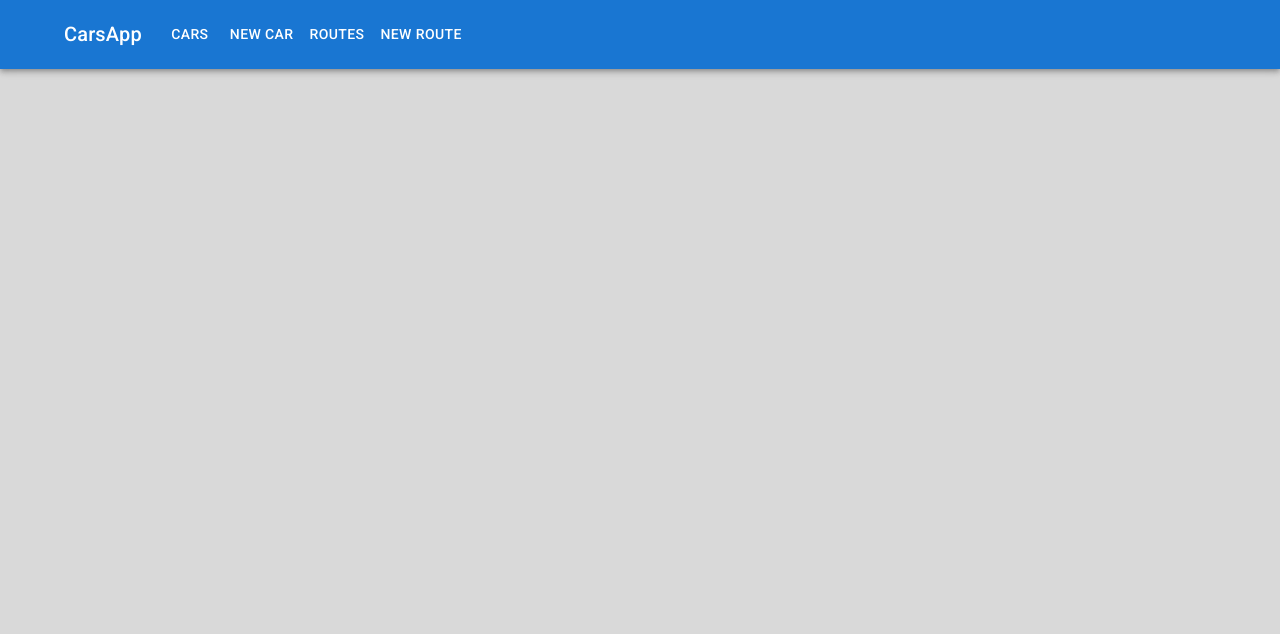
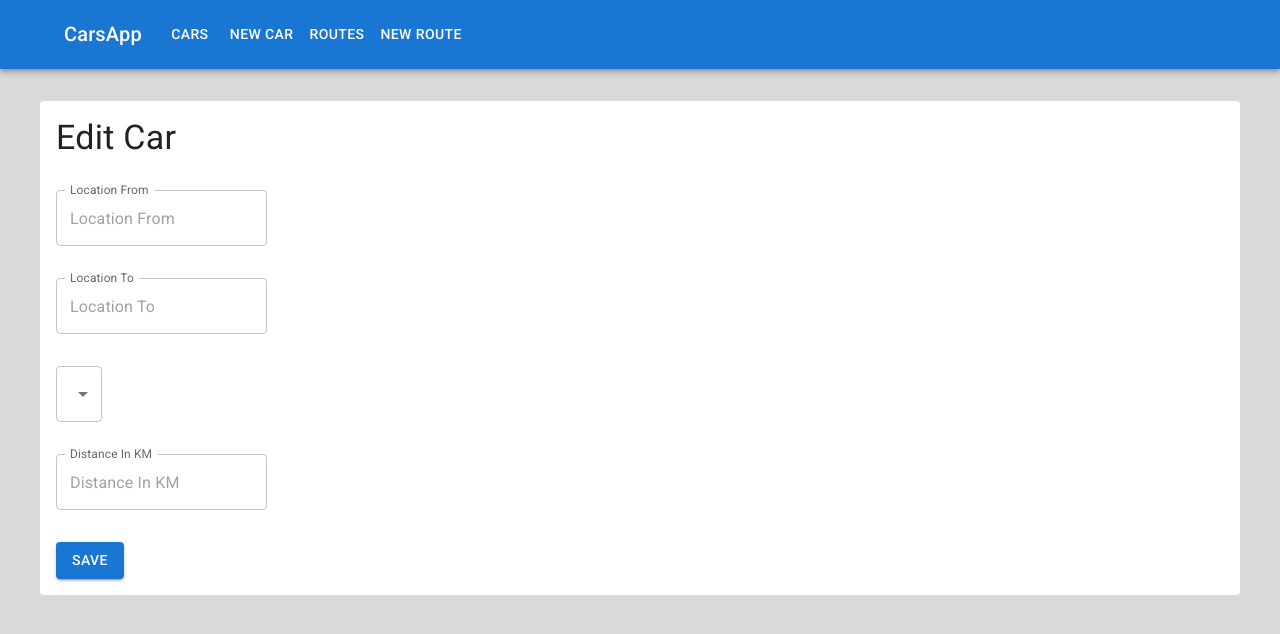
Before and after one commit to akosfi/donehw, a React (Create React App) app: page /routes/edit/1 in a window 1280 px wide. Shown: the top 634 px of the page. Built offline with nearby package versions, Linux system fonts and the light colour scheme.

Commit message:
[feature] Started edit route page.

```diff
--- a/package.json
+++ b/package.json
@@ -3,9 +3,11 @@
   "version": "0.1.0",
   "private": true,
   "dependencies": {
+    "@date-io/date-fns": "^2.11.0",
     "@emotion/react": "^11.7.1",
     "@emotion/styled": "^11.6.0",
     "@mui/icons-material": "^5.2.5",
+    "@mui/lab": "^5.0.0-alpha.64",
     "@mui/material": "^5.2.8",
     "@mui/styles": "^5.2.3",
     "@reduxjs/toolkit": "^1.7.1",
@@ -22,6 +24,7 @@
     "@types/redux": "^3.6.0",
     "@types/redux-saga": "^0.10.5",
     "@types/uuid": "^8.3.4",
+    "date-fns": "^2.28.0",
     "lodash": "^4.17.21",
     "react": "^17.0.2",
     "react-dom": "^17.0.2",
--- a/src/App.tsx
+++ b/src/App.tsx
@@ -8,6 +8,8 @@ import Navigation from "components/common/Navigation";
 import CarsPage from "components/pages/CarsPage";
 import CarEditPage from "components/pages/CarEditPage";
 import CarCreatePage from "components/pages/CarCreatePage";
+import RoutesPage from "components/pages/RoutesPage";
+import RouteEditPage from "components/pages/RouteEditPage";
 //
 import "assets/global/style.module.scss";
 
@@ -27,6 +29,8 @@ const App: FC = () => {
                 <Route path="/cars" element={<CarsPage />} />
                 <Route path="/cars/edit/:id" element={<CarEditPage />} />
                 <Route path="/cars/new" element={<CarCreatePage />} />
+                <Route path="/routes" element={<RoutesPage />} />
+                <Route path="/routes/edit/:id" element={<RouteEditPage />} />
             </Routes>
         </>
     );
--- /dev/null
+++ b/src/components/common/route/RouteEditForm/index.tsx
@@ -0,0 +1,131 @@
+import { FC, memo, useEffect, useState } from "react";
+import { useDispatch, useSelector } from "react-redux";
+import { Box, Button, MenuItem, Select, TextField } from "@mui/material";
+import { useForm, Controller } from "react-hook-form";
+import { LocalizationProvider, MobileDatePicker } from "@mui/lab";
+import AdapterDateFns from "@mui/lab/AdapterDateFns";
+import { map } from "lodash";
+//
+import RouteSelectors from "redux/route/selectors";
+import { RouteActions } from "redux/route/slice";
+import CarSelectors from "redux/car/selectors";
+
+type HookFormData = {
+    id: string;
+    locationFrom: string;
+    locationTo: string;
+    carId: string | null;
+    distanceInKm: number;
+    date: Date;
+};
+
+type Props = {
+    id: string | null;
+    isCreationMode?: boolean;
+};
+
+const RouteEditForm: FC<Props> = ({ id, isCreationMode = false }) => {
+    const { register, handleSubmit: handleHookFormSubmit, setValue, control } = useForm<HookFormData>();
+
+    const route = useSelector(RouteSelectors.createGetRouteById(id || ""));
+    const cars = useSelector(CarSelectors.getCars);
+
+    const dispatch = useDispatch();
+
+    useEffect(() => {
+        if (id !== null && !isCreationMode && !!route) {
+            setValue("locationFrom", route.locationFrom);
+            setValue("locationTo", route.locationTo);
+            setValue("carId", route.carId);
+            setValue("distanceInKm", route.distanceInKm);
+            setValue("date", route.date);
+        }
+    }, [id, isCreationMode, route, setValue]);
+
+    useEffect(() => {
+        if (isCreationMode && cars.length) {
+            setValue("carId", cars[0].id);
+        }
+    }, [isCreationMode, cars, setValue]);
+
+    const handleSubmit = (data: HookFormData) => {
+        if (!isCreationMode && id !== null) {
+            dispatch(RouteActions.editRouteRequest({ route: data, routeId: id }));
+        } else {
+            dispatch(RouteActions.createRouteRequest({ route: data }));
+        }
+    };
+
+    const [value, setDateValue] = useState<Date | null>(new Date("2014-08-18T21:11:54"));
+
+    const handleChange = (newValue: Date | null) => {
+        setDateValue(newValue);
+    };
+
+    return (
+        <div>
+            <form onSubmit={handleHookFormSubmit(handleSubmit)}>
+                <Box sx={{ margin: "32px 0" }}>
+                    <TextField
+                        {...register("locationFrom")}
+                        label="Location From"
+                        placeholder="Location From"
+                        variant="outlined"
+                        InputLabelProps={{ shrink: true }}
+                    />
+                </Box>
+                <Box sx={{ marginBottom: "32px" }}>
+                    <TextField
+                        {...register("locationTo")}
+                        label="Location To"
+                        placeholder="Location To"
+                        variant="outlined"
+                        InputLabelProps={{ shrink: true }}
+                    />
+                </Box>
+                <Box sx={{ marginBottom: "32px" }}>
+                    <Controller
+                        render={({ field: { value, onChange } }) => (
+                            <Select value={value} onChange={onChange}>
+                                {map(cars, ({ id, type, licensePlateNumber }) => (
+                                    <MenuItem key={id} value={id}>
+                                        {`${licensePlateNumber} - ${type}`}
+                                    </MenuItem>
+                                ))}
+                            </Select>
+                        )}
+                        name={"carId"}
+                        control={control}
+                    />
+                </Box>
+                <Box sx={{ marginBottom: "32px" }}>
+                    <TextField
+                        {...register("distanceInKm")}
+                        label="Distance In KM"
+                        placeholder="Distance In KM"
+                        variant="outlined"
+                        InputLabelProps={{ shrink: true }}
+                    />
+                </Box>
+                <Box sx={{ marginBottom: "32px" }}>
+                    <LocalizationProvider dateAdapter={AdapterDateFns}>
+                        <MobileDatePicker
+                            label="Date mobile"
+                            inputFormat="MM/dd/yyyy"
+                            value={value}
+                            onChange={handleChange}
+                            renderInput={params => <TextField {...params} />}
+                        />
+                    </LocalizationProvider>
+                </Box>
+                <Box>
+                    <Button variant="contained" type="submit">
+                        Save
+                    </Button>
+                </Box>
+            </form>
+        </div>
+    );
+};
+
+export default memo(RouteEditForm);
--- /dev/null
+++ b/src/components/pages/RouteEditPage/index.tsx
@@ -0,0 +1,21 @@
+import { FC, memo } from "react";
+import { useParams } from "react-router-dom";
+import { Box, Typography } from "@mui/material";
+//
+import RouteEditForm from "components/common/route/RouteEditForm";
+import PageLayout from "components/common/PageLayout";
+
+const RouteEditPage: FC = () => {
+    const { id } = useParams<{ id: string }>();
+
+    return (
+        <PageLayout>
+            <Box sx={{ padding: "16px" }}>
+                <Typography variant="h4">Edit Car</Typography>
+                <RouteEditForm id={id || null} />
+            </Box>
+        </PageLayout>
+    );
+};
+
+export default memo(RouteEditPage);
--- /dev/null
+++ b/src/components/pages/RoutesPage/components/RoutesList/components/RoutesListItem/index.tsx
@@ -0,0 +1,47 @@
+import { FC, memo } from "react";
+import { useDispatch, useSelector } from "react-redux";
+import { useNavigate } from "react-router-dom";
+import { TableCell, TableRow } from "@mui/material";
+import { Edit, Delete } from "@mui/icons-material";
+//
+import RouteSelectors from "redux/route/selectors";
+import { RouteActions } from "redux/route/slice";
+import CarSelectors from "redux/car/selectors";
+
+type Props = {
+    id: string;
+};
+
+const RoutesListItem: FC<Props> = ({ id }) => {
+    const route = useSelector(RouteSelectors.createGetRouteById(id));
+    const car = useSelector(CarSelectors.createGetCarById(route?.carId || ""));
+
+    const dispatch = useDispatch();
+
+    const navigate = useNavigate();
+
+    const handleDeleteButtonClick = () => dispatch(RouteActions.deleteRouteRequest({ routeId: id }));
+    const handleEditButtonClick = () => navigate(`/routes/edit/${id}`);
+
+    if (!route) {
+        return null;
+    }
+
+    return (
+        <TableRow key={id} sx={{ "&:last-child td, &:last-child th": { border: 0 } }}>
+            <TableCell>{route.locationFrom}</TableCell>
+            <TableCell>{route.locationTo}</TableCell>
+            <TableCell>{!!car ? car.type : "<No car assigned>"}</TableCell>
+            <TableCell>{route.distanceInKm}</TableCell>
+            <TableCell>{route.date.toDateString()}</TableCell>
+            <TableCell align="right" sx={{ width: "48px" }}>
+                <Edit onClick={handleEditButtonClick} sx={{ cursor: "pointer" }} />
+            </TableCell>
+            <TableCell align="right" sx={{ width: "48px" }}>
+                <Delete onClick={handleDeleteButtonClick} sx={{ cursor: "pointer" }} />
+            </TableCell>
+        </TableRow>
+    );
+};
+
+export default memo(RoutesListItem);
--- /dev/null
+++ b/src/components/pages/RoutesPage/components/RoutesList/index.tsx
@@ -0,0 +1,52 @@
+import { FC, memo } from "react";
+import { useSelector } from "react-redux";
+import { map } from "lodash";
+import { Table, TableBody, TableCell, TableContainer, TableHead, TableRow, Paper } from "@mui/material";
+//
+import RouteSelectors from "redux/route/selectors";
+import RoutesListItem from "components/pages/RoutesPage/components/RoutesList/components/RoutesListItem";
+
+/*locationFrom: string;
+    locationTo: string;
+    carId: string | null;
+    distanceInKm: number;
+    date: Date;*/
+
+const RoutesList: FC = () => {
+    const routes = useSelector(RouteSelectors.getRoutes);
+
+    return (
+        <TableContainer component={Paper}>
+            <Table>
+                <TableHead>
+                    <TableRow>
+                        <TableCell>
+                            <b>Location From</b>
+                        </TableCell>
+                        <TableCell>
+                            <b>Location Where</b>
+                        </TableCell>
+                        <TableCell>
+                            <b>Car Type</b>
+                        </TableCell>
+                        <TableCell>
+                            <b>Distance in KM</b>
+                        </TableCell>
+                        <TableCell>
+                            <b>Date</b>
+                        </TableCell>
+                        <TableCell />
+                        <TableCell />
+                    </TableRow>
+                </TableHead>
+                <TableBody>
+                    {map(routes, ({ id }) => (
+                        <RoutesListItem key={id} id={id} />
+                    ))}
+                </TableBody>
+            </Table>
+        </TableContainer>
+    );
+};
+
+export default memo(RoutesList);
--- /dev/null
+++ b/src/components/pages/RoutesPage/index.tsx
@@ -0,0 +1,12 @@
+import { FC, memo } from "react";
+//
+import PageLayout from "components/common/PageLayout";
+import RoutesList from "components/pages/RoutesPage/components/RoutesList";
+
+const RoutesPage: FC = () => (
+    <PageLayout>
+        <RoutesList />
+    </PageLayout>
+);
+
+export default memo(RoutesPage);
--- a/src/redux/route/saga.ts
+++ b/src/redux/route/saga.ts
@@ -6,7 +6,7 @@ import createRouteSaga from "redux/route/sagas/createRouteSaga";
 import editRouteSaga from "redux/route/sagas/editRouteSaga";
 import deleteRouteSaga from "redux/route/sagas/deleteRouteSaga";
 
-function* carSaga() {
+function* routeSaga() {
     yield all([
         takeLatest(RouteActions.loadRoutesRequest.type, loadRoutesSaga),
         takeLatest(RouteActions.createRouteRequest.type, createRouteSaga),
@@ -15,4 +15,4 @@ function* carSaga() {
     ]);
 }
 
-export default carSaga;
+export default routeSaga;
--- a/src/redux/route/sagas/loadRoutesSaga.ts
+++ b/src/redux/route/sagas/loadRoutesSaga.ts
@@ -20,6 +20,7 @@ const fetchMockedRoutes = () =>
 
 function* loadRoutesSaga() {
     try {
+        console.log("he");
         const mockedRoutes: Route[] = yield call(fetchMockedRoutes);
         yield put(RouteActions.loadRoutesSuccess({ routes: mockedRoutes }));
     } catch (e) {
--- a/src/redux/saga.ts
+++ b/src/redux/saga.ts
@@ -1,9 +1,10 @@
 import { all } from "redux-saga/effects";
 //
 import carSaga from "redux/car/saga";
+import routeSaga from "redux/route/saga";
 
 function* rootSaga() {
-    yield all([carSaga()]);
+    yield all([carSaga(), routeSaga()]);
 }
 
 export default rootSaga;
```
Also changed, not shown: src/components/pages/CarsPage/index.tsx (+5 -13 lines), src/redux/route/sagas/editRouteSaga.ts (+4 -4 lines), 1 other file (tests, documents, lock files or other folders).
